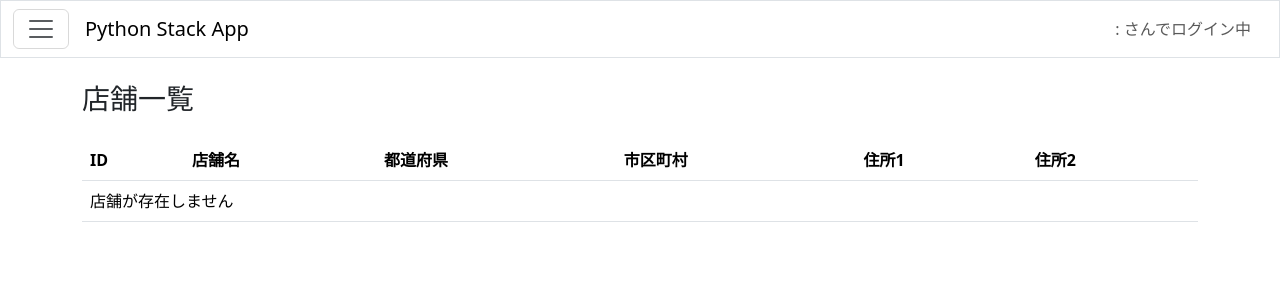
After one commit to yutaArakawa/OplanTeamDevelopRoadMap, a Django app: template inventory/templates/inventory/shop_list.html in a window 1280 px wide. The commit adds this page. Shown: the top 300 px of the page. Run offline with Django 5.2, Linux system fonts and the light colour scheme; the template is opened without the code that fills it, so the values that code supplies are empty.

Commit message:
店舗管理一覧画面の追加

```diff
--- a/common/templates/components/sidebar.html
+++ b/common/templates/components/sidebar.html
@@ -13,7 +13,9 @@
             </a>
             {% if request.user.authority_id == 1 %}
             <li>倉庫管理</li>
-            <li>店舗管理</li>
+            <a href="{% url 'shop_list' %}" class="list-group-item list-group-item-action">
+                店舗一覧
+            </a>
             <li>商品管理</li>
             <li>倉庫店舗連携管理</li>
             {% endif %}
--- a/config/urls.py
+++ b/config/urls.py
@@ -20,5 +20,6 @@ from django.urls import path, include
 urlpatterns = [
     path('admin/', admin.site.urls),
     path('accounts/', include('accounts.urls')),
+    path('inventory/', include('inventory.urls')),
     path('', include('dashboard.urls')),
 ]
--- /dev/null
+++ b/inventory/templates/inventory/shop_list.html
@@ -0,0 +1,40 @@
+{% extends 'base.html' %}
+
+{% block title %}
+店舗一覧
+{% endblock %}
+
+{% block content %}
+<div class="d-flex justify-content-between align-items-center mb-4">
+    <h1 class="h3 mb-0">店舗一覧</h1>
+</div>
+
+<table class="table">
+    <thead>
+        <tr>
+            <th>ID</th>
+            <th>店舗名</th>
+            <th>都道府県</th>
+            <th>市区町村</th>
+            <th>住所1</th>
+            <th>住所2</th>
+        </tr>
+    </thead>
+    <tbody>
+        {% for shop in shops %}
+        <tr>
+            <td>{{ shop.id }}</td>
+            <td>{{ shop.shop_name }}</td>
+            <td>{{ shop.prefecture }}</td>
+            <td>{{ shop.city }}</td>
+            <td>{{ shop.address1 }}</td>
+            <td>{{ shop.address2|default:"-" }}</td>
+        </tr>
+        {% empty %}
+        <tr>
+            <td colspan="6">店舗が存在しません</td>
+        </tr>
+        {% endfor %}
+    </tbody>
+</table>
+{% endblock %}
--- /dev/null
+++ b/inventory/urls.py
@@ -0,0 +1,12 @@
+from django.urls import path
+
+from .views import ShopListView
+
+
+urlpatterns = [
+    path(
+        'shop_list/',
+        ShopListView.as_view(),
+        name='shop_list'
+    ),
+]
```
Also changed, not shown: inventory/views.py (+14 -2 lines).
